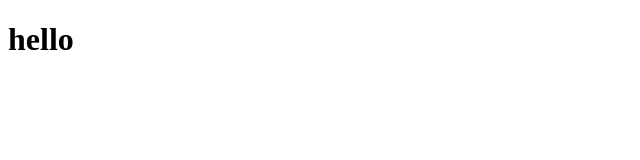
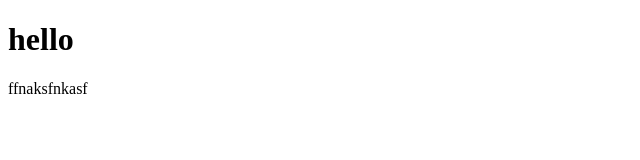
Before and after one commit to Darlene-uxui/dummy-project, a plain HTML site: page index.html in a window 1280 px wide. Shown: the whole page, without its empty margins (0-640 px from the left). Drawn offline with Linux system fonts and the light colour scheme.

Commit message:
add body content

```diff
--- a/index.html
+++ b/index.html
@@ -9,6 +9,7 @@
 <body>
     <header>
         <h1>hello</h1>
+        <p>ffnaksfnkasf</p>
     </header>
 </body>
 </html>
```
